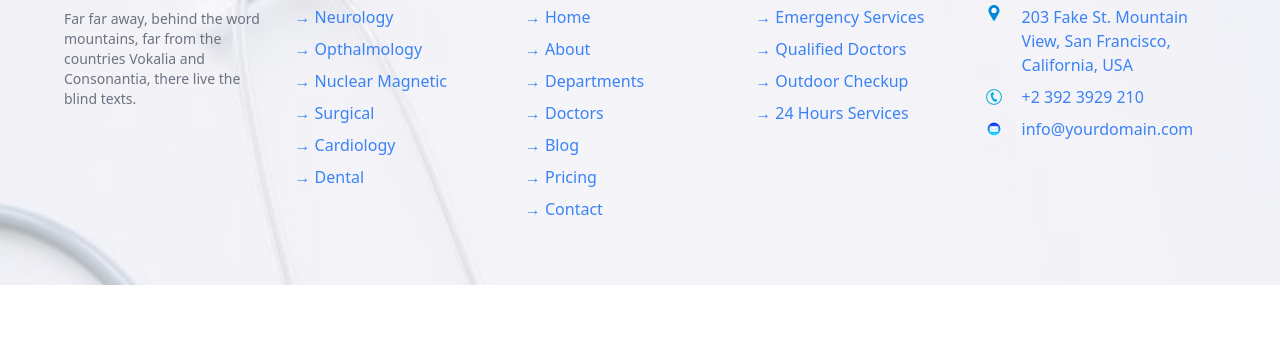
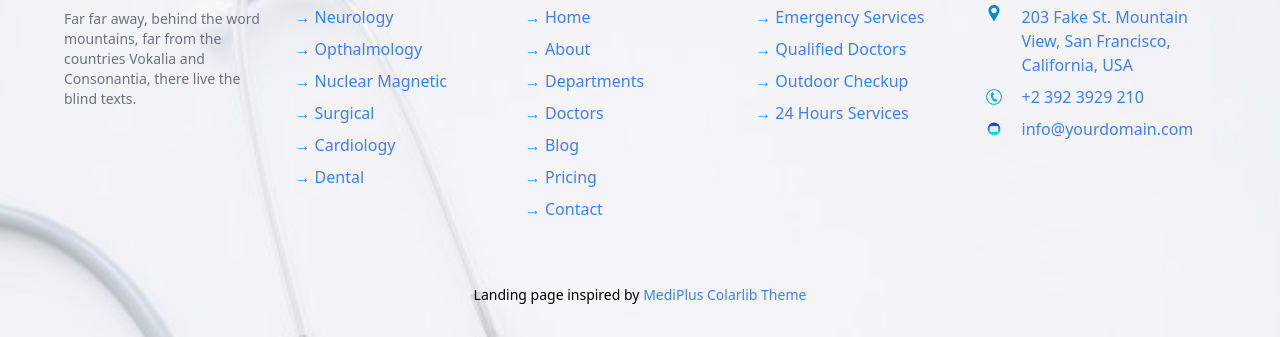
Before and after one commit to Syed-Ali-Jawad/MediPlus, a website: page index.html in a window 1280 px wide. Shown: the part 5575-5912 px from the top of the page. Before the commit the page ends 5860 px from the top, so only its background shows below. Drawn offline with Linux system fonts and the light colour scheme.

Commit message:
adjusted inspiration

```diff
--- a/index.html
+++ b/index.html
@@ -518,7 +518,10 @@
     </main>
     <footer
       style="background-image: url(&quot;build/img/stethosocpe bg.jpg&quot;)"
-      class="bg-cover bg-blend-overlay bg-white bg-opacity-60 w-full h-fit grid grid-cols-5 p-16 md:flex md:flex-col md:gap-4 md:px-2"
+      class="bg-cover bg-blend-overlay bg-white bg-opacity-60 flex flex-col"
+    >
+      <div
+        class="w-full h-fit grid grid-cols-5 p-16 md:flex md:flex-col md:gap-4 md:px-2"
       >
         <span>
           <h1 class="text-black text-2xl font-semibold mb-3 md:text-lg">
@@ -586,6 +589,16 @@
             </li>
           </ul>
         </span>
+      </div>
+      <p class="text-sm text-black mx-auto mb-8">
+        Landing page inspired by
+        <a
+          target="_blank"
+          href="https://preview.colorlib.com/#mediplus"
+          class="no-underline text-blue-500"
+          >MediPlus Colarlib Theme</a
+        >
+      </p>
     </footer>
     <script>
       window.onscroll = function () {
```
Lines whose indentation alone changed are shown as unchanged.
